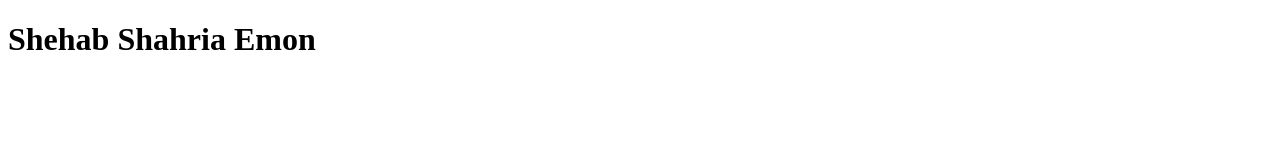
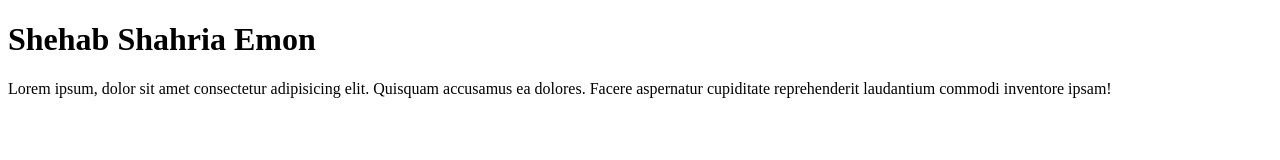
Before and after one commit to Shehab-Shahria-Emon/Emon-Projects, a plain HTML site: page index.html in a window 1280 px wide. Drawn offline with Linux system fonts and the light colour scheme.

Commit message:
ptag-added

```diff
--- a/index.html
+++ b/index.html
@@ -8,5 +8,6 @@
 </head>
 <body>
     <h1>Shehab Shahria Emon</h1>
+    <p>Lorem ipsum, dolor sit amet consectetur adipisicing elit. Quisquam accusamus ea dolores. Facere aspernatur cupiditate reprehenderit laudantium commodi inventore ipsam!</p>
 </body>
 </html>
```
